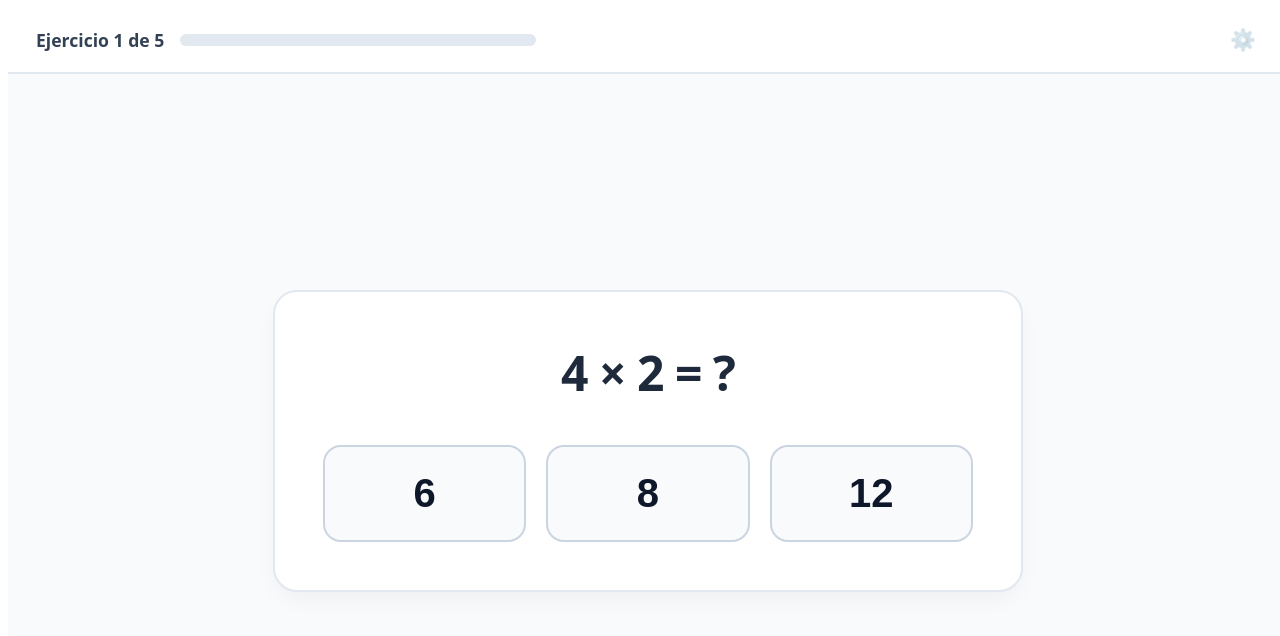
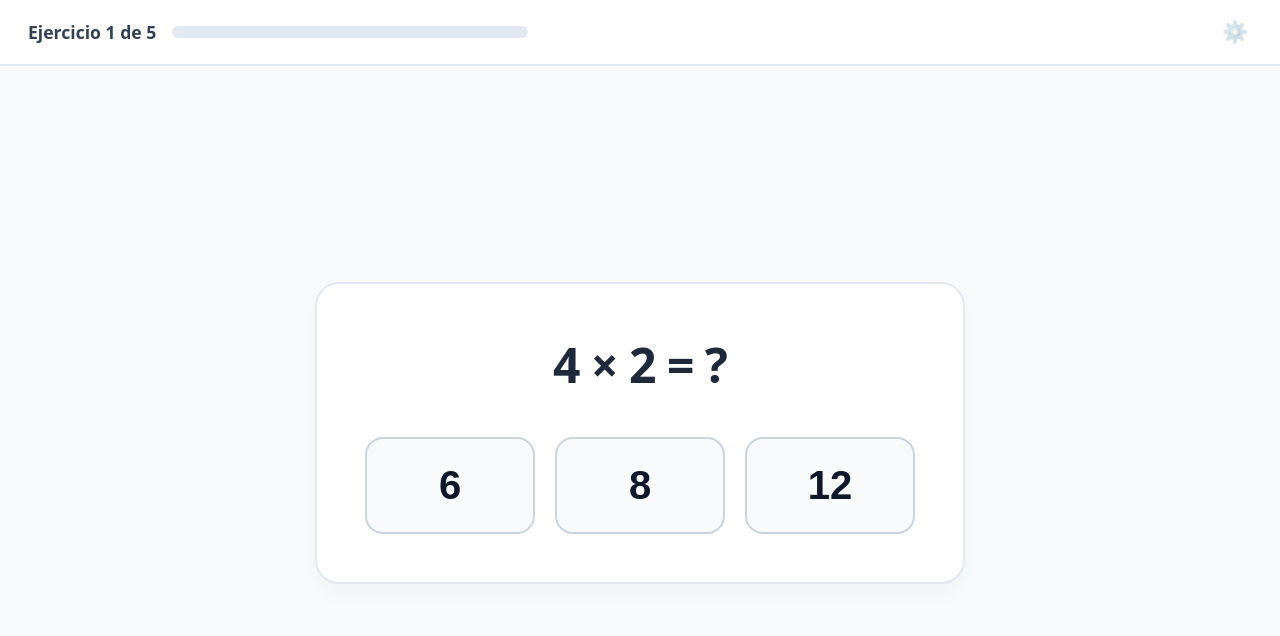
Before and after one commit to avances123/ona-work, an Angular app: page / in a window 1280 px wide. Shown: the top 636 px of the page. Built offline with nearby package versions, Linux system fonts and the light colour scheme.

Commit message:
fix(css): eliminate window overflow-x and overflow-y scrollbars

```diff
--- a/src/app/app.ts
+++ b/src/app/app.ts
@@ -86,8 +86,8 @@ interface ExerciseDef {
     `
       :host {
         display: block;
-        width: 100vw;
-        height: 100vh;
+        width: 100%;
+        height: 100%;
         overflow: hidden;
         background: #f8fafc;
         font-family: system-ui, -apple-system, BlinkMacSystemFont, 'Segoe UI', Roboto, sans-serif;
@@ -98,6 +98,7 @@ interface ExerciseDef {
         flex-direction: column;
         height: 100%;
         width: 100%;
+        overflow: hidden;
       }
       .top-bar {
         display: flex;
--- a/src/styles.css
+++ b/src/styles.css
@@ -1 +1,12 @@
-/* You can add global styles to this file, and also import other style files */
+html, body {
+  margin: 0;
+  padding: 0;
+  width: 100%;
+  height: 100%;
+  overflow: hidden;
+  box-sizing: border-box;
+}
+
+*, *::before, *::after {
+  box-sizing: inherit;
+}
```
